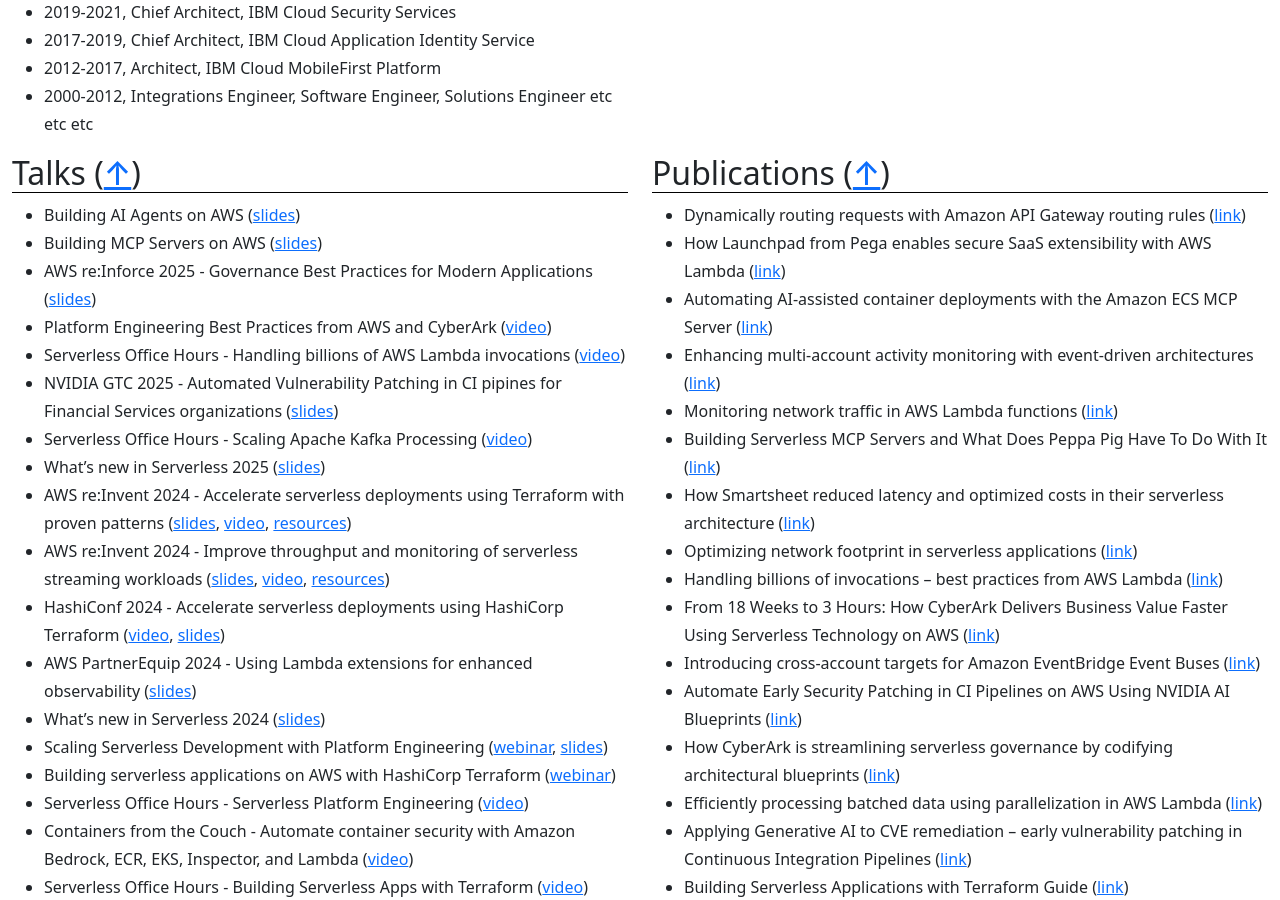
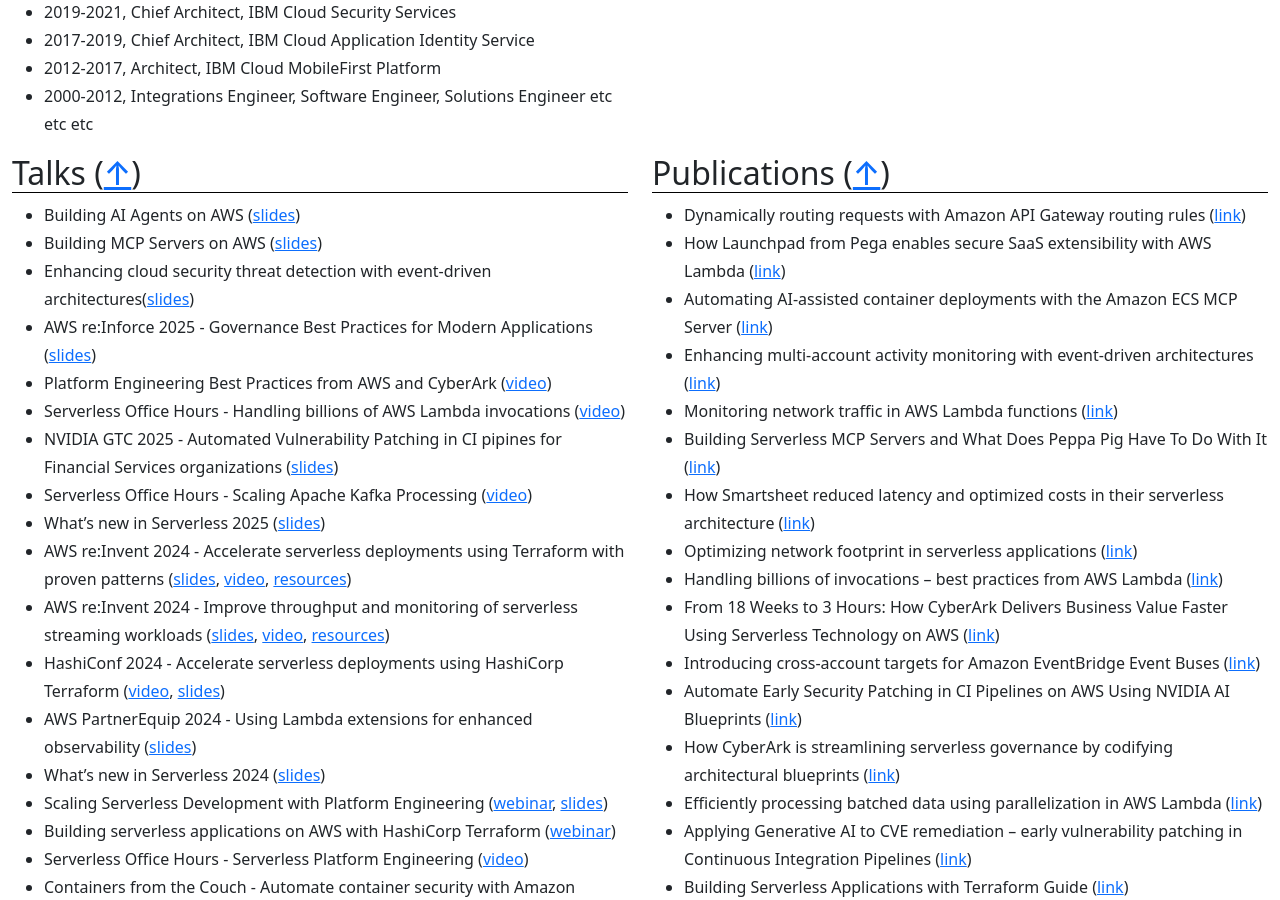
Before and after one commit to aal80/whoami, a Jekyll site: the page built from index.md, in a window 1280 px wide and 900 px high, scrolled down 312 px. Built offline with Jekyll 4.4.1, drawn with Linux system fonts in a browser that asks for light colours.

Commit message:
Update talks.md

```diff
--- a/_includes/talks.md
+++ b/_includes/talks.md
@@ -2,6 +2,7 @@
 
 - Building AI Agents on AWS ([slides](https://www.dropbox.com/scl/fi/xzs51iplz8vpn5o0s4whq/2025-building-ai-agents-on-aws.pdf?rlkey=m4iw9dvexfyh9yuq1s1be3eef&st=8fpmcgbf&dl=0))
 - Building MCP Servers on AWS ([slides](https://www.dropbox.com/scl/fi/pley3lqj96t8a5f212coe/2025-building-mcp-servers-on-aws.pdf?rlkey=5ip3rqn8iwjhody664t9ihzbm&st=sqt4dno2&dl=0))
+- Enhancing cloud security threat detection with event-driven architectures([slides](https://www.dropbox.com/scl/fi/bpxicxheemub6k6csejlp/2025-enhancing-multi-account-activity-monitoring-with-event-driven-architectures.pdf?rlkey=476fihbcaltwb0dgcmbo91g2v&st=zvmunpc4&dl=0))
 - AWS re:Inforce 2025 - Governance Best Practices for Modern Applications ([slides](https://www.dropbox.com/scl/fi/w5j9wmpx8hrerq1iae91c/reinforce-2025-grc331-governance-for-modern-apps.pdf?rlkey=7jepzm0gtllh53nlgm18gf7mo&st=woomqcvw&dl=0))
 - Platform Engineering Best Practices from AWS and CyberArk ([video](https://www.linkedin.com/events/7325644549580558337))
 - Serverless Office Hours - Handling billions of AWS Lambda invocations ([video](https://www.twitch.tv/videos/2445906263))
```
